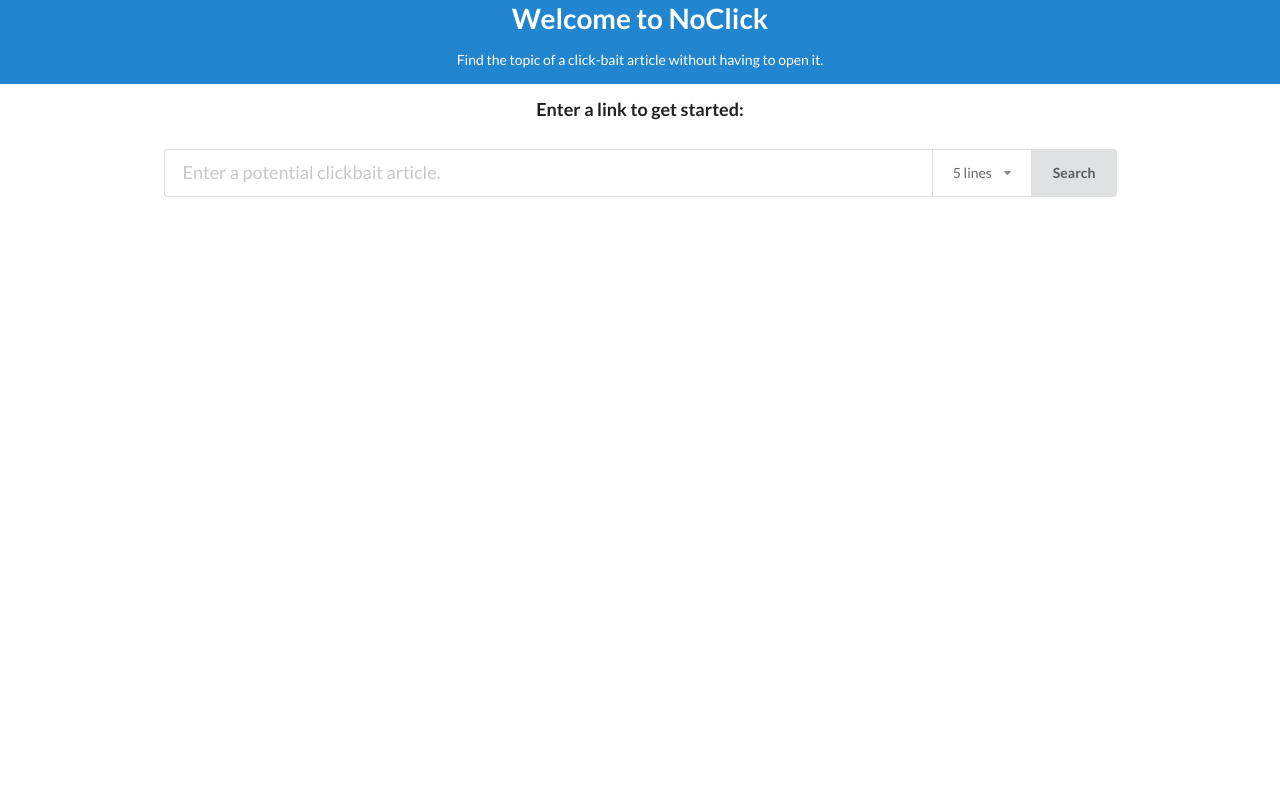
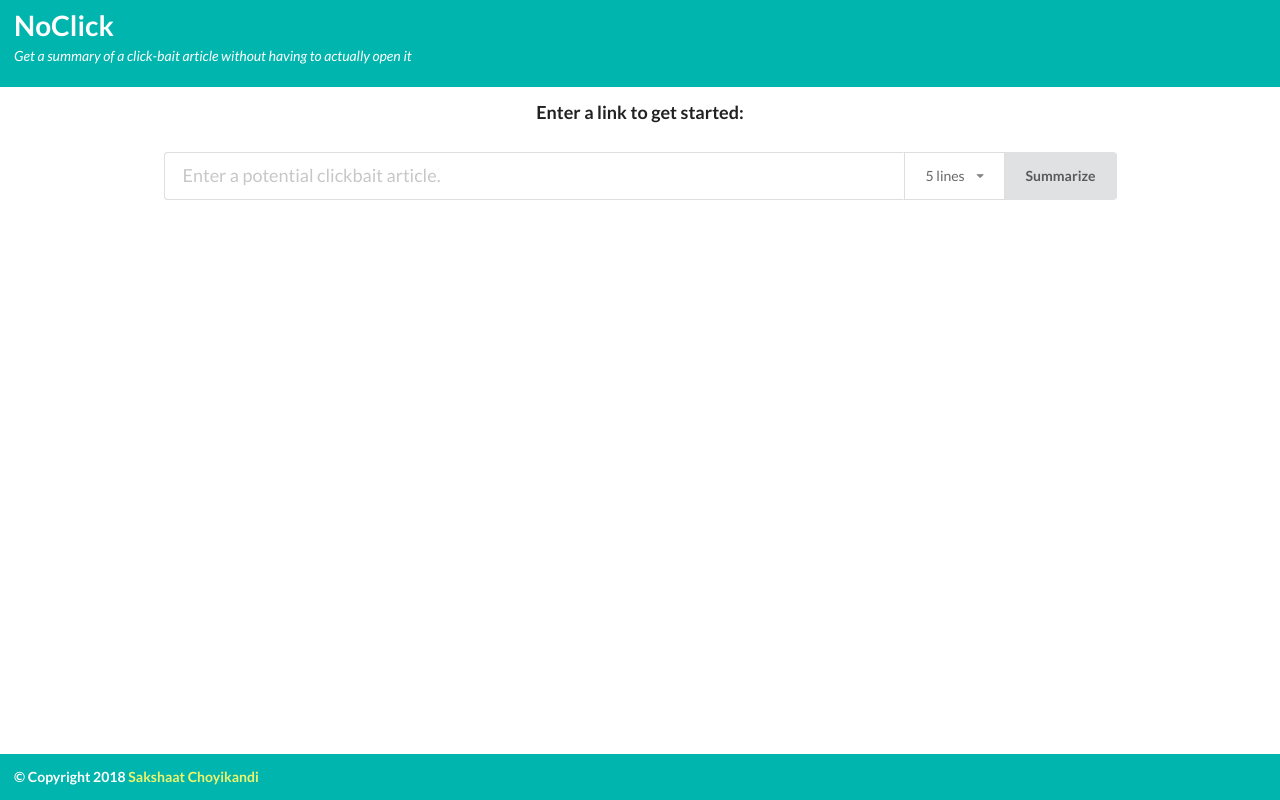
Before and after one commit to GTFObob/NoClick, a Flask app: page / in a window 1280 px wide. Run offline with Flask 2, Linux system fonts and the light colour scheme; parts of the project's set-up code (start-up, migrations or seed data) failed here and were passed over; some libraries are stand-ins or nearby versions.

Commit message:
fixing the style a little bit

```diff
--- a/app.py
+++ b/app.py
@@ -1,14 +1,17 @@
 from __future__ import absolute_import
 from __future__ import division, print_function, unicode_literals
 
-from custom_parser import CustomParser as Parser
 from sumy.nlp.tokenizers import Tokenizer
 from sumy.summarizers.text_rank import TextRankSummarizer as Summarizer
 from sumy.nlp.stemmers import Stemmer
 from sumy.utils import get_stop_words
 
 from flask import Flask, request, render_template, abort
+
 from unidecode import unidecode
+
+from custom_parser import CustomParser as Parser
+
 import json, requests
 
 app = Flask(__name__)
--- a/static/style.css
+++ b/static/style.css
@@ -1,7 +1,39 @@
  #response.disabled {
-     visibility: hidden;
+    visibility: hidden;
+ }
+
+ .nav {
+    padding: 0.5rem !important;
+    padding-left: 2.0rem !important;
+
+
+ }
+
+ .nav > span {
+    margin-top: 0px;
+ }
+
+ .nav > h1 {
+    margin-bottom: 0.2rem;
  }
 
  #response {
-     min-height: 300px;
+    min-height: 300px;
  }
+
+ footer {
+    position: fixed !important;
+    bottom: 0;
+    left: 0;
+    padding-left: 1.0rem !important;
+
+ }
+
+ footer a {
+    color: #eef66c;
+    transition: color 0.3s ease;
+ }
+
+ footer a:hover {
+    color: #f6af68
+ }
--- a/templates/index.html
+++ b/templates/index.html
@@ -11,10 +11,10 @@
 
 <body>
     <div class="ui grid">
-        <div class="banner blue row">
-            <div class="column center aligned">
-                <h1>Welcome to NoClick</h1>
-                <p>Find the topic of a click-bait article without having to open it.</p>
+        <div class="banner teal row">
+            <div class="nav column aligned">
+                <h1>NoClick</h1>
+                <span><i>Get a summary of a click-bait article without having to actually open it</i></span>
             </div>
         </div>
         <div class="row">
@@ -37,7 +37,7 @@
                             <div class="item">10 lines</div>
                         </div>
                     </div>
-                    <button id="search-button" class="ui button">Search</button>
+                    <button id="search-button" class="ui button">Summarize</button>
                 </div>
             </div>
         </div>
@@ -46,9 +46,12 @@
             <h2></h2>
             <ul></ul>
         </div>
+        <footer class="ui teal row">
+            <h5>© Copyright 2018 <a class="orange" href="https://github.com/sakshaat"> Sakshaat Choyikandi</a></h5>
+        </footer>
     </div>
 
-    </div>
+
 
     <script src="https://code.jquery.com/jquery-3.2.1.min.js" integrity="sha256-hwg4gsxgFZhOsEEamdOYGBf13FyQuiTwlAQgxVSNgt4=" crossorigin="anonymous"></script>
     <script type="text/javascript" src="{{ url_for('static', filename = 'semantic.min.js') }}"></script>
```
